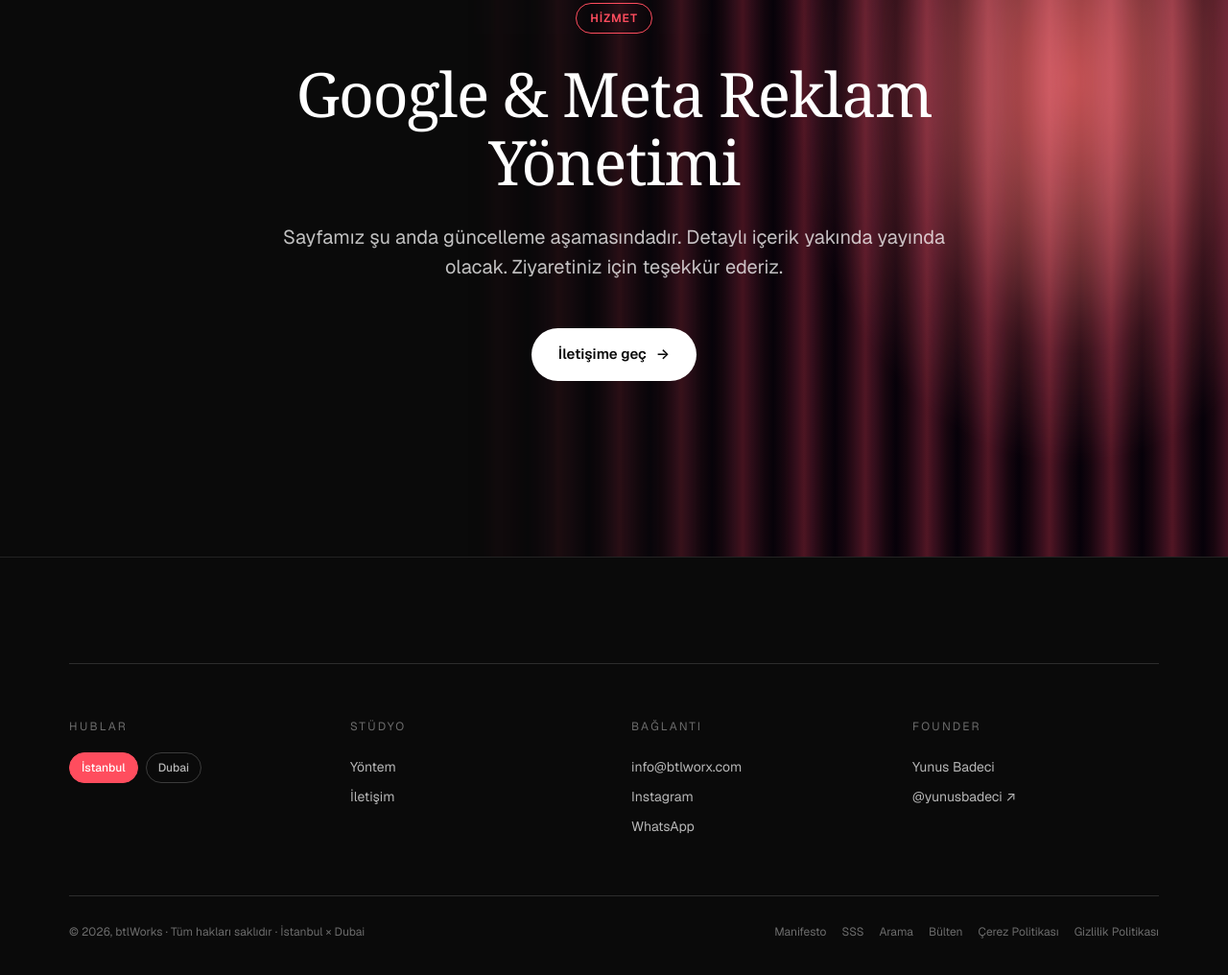
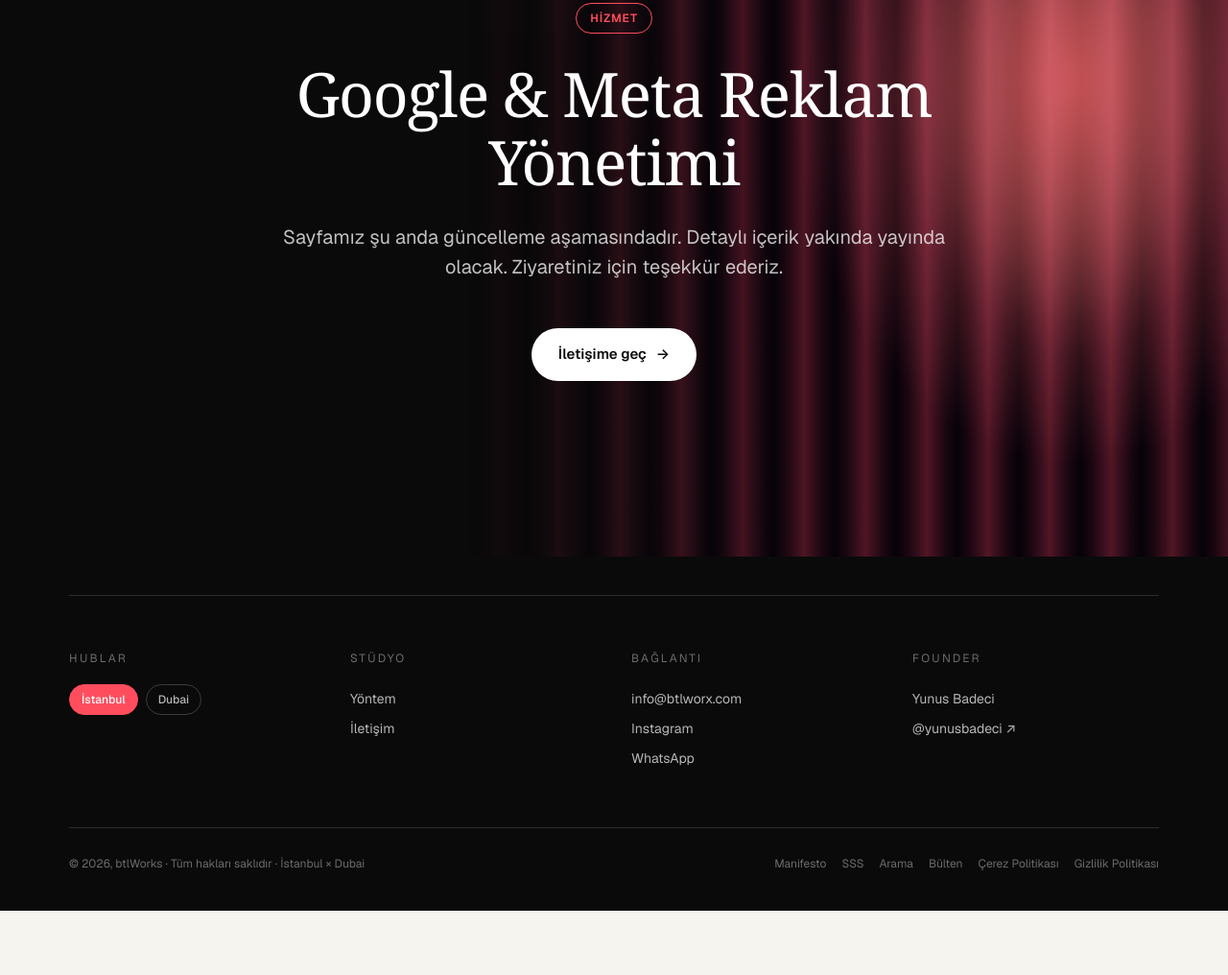
Before and after one commit to BTL-WORKS/bdcollective.github.io, a plain HTML site: page google-meta-ads/index.html in a window 1280 px wide. Shown: the part 220-1236 px from the top of the page at 96% size. After the commit the page ends 1169 px from the top, so only its background shows below. Drawn offline with nearby package versions, Linux system fonts and the light colour scheme.

Commit message:
placeholder footer padding kucultuldu - siyah bosluk kalkti

```diff
--- a/google-meta-ads/index.html
+++ b/google-meta-ads/index.html
@@ -2217,6 +2217,15 @@ if(document.readyState==='complete'){setTimeout(loadGA,1500);}else{window.addEve
 
 <!-- Netlify Identity Widget (admin login) -->
 <script src="https://identity.netlify.com/v1/netlify-identity-widget.js"></script>
+
+<style>
+  /* Placeholder sayfası — footer'ın üst padding'ini azalt, hero ile arasındaki siyah boşluk yok olsun */
+  .placeholder-page + .footer,
+  body > .footer {
+    padding-top: 40px !important;
+    border-top: none !important;
+  }
+</style>
 </head>
 <body>
 
```
Also changed, not shown: icerik-studyosu/index.html (+9 -0 lines), ozel-yazilim-cozumleri/index.html (+9 -0 lines), satis-egitimi/index.html (+9 -0 lines), sosyal-medya-yonetimi/index.html (+9 -0 lines), web-sitesi-seo/index.html (+9 -0 lines).
